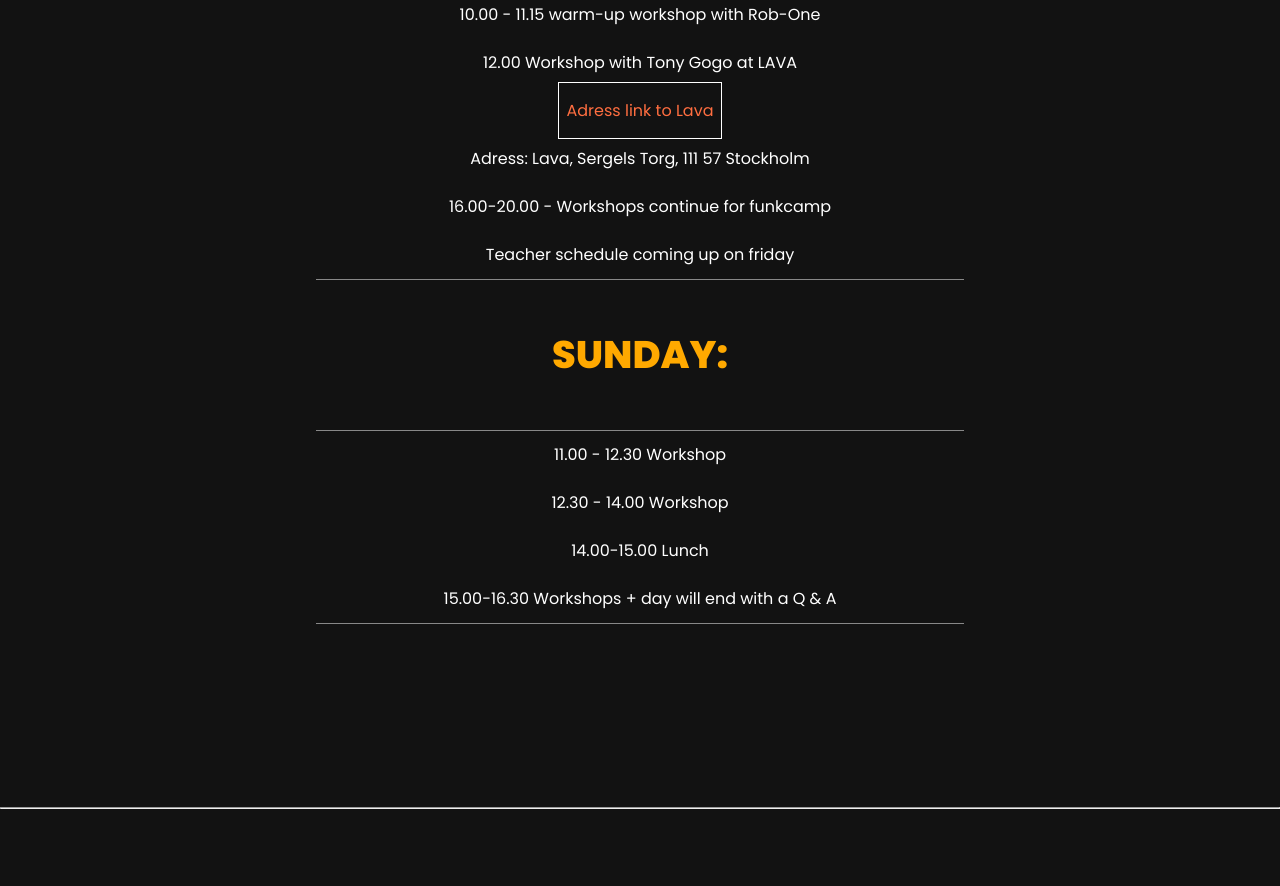
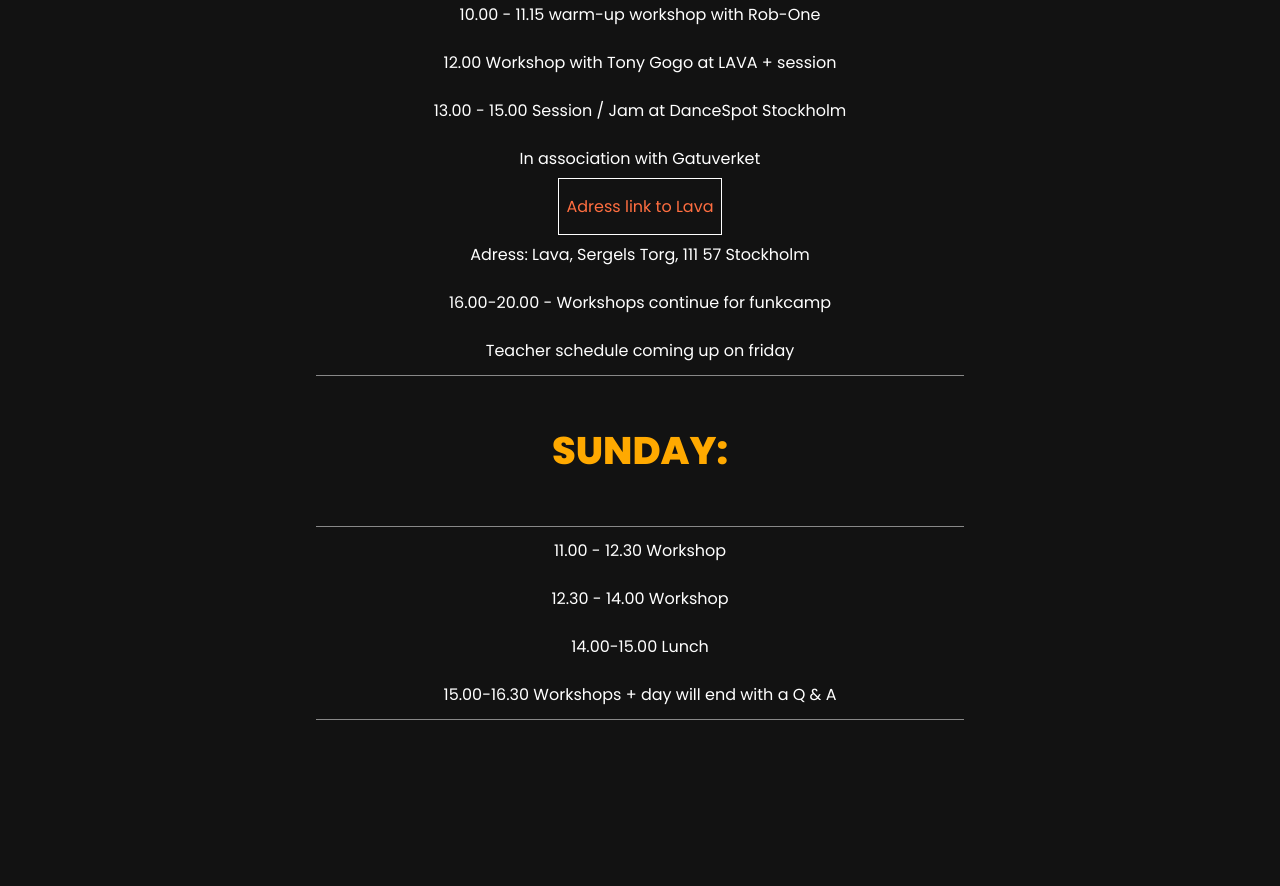
Before and after one commit to robonexx/funkcamp2024, a Next.js app: page / in a window 1280 px wide. Shown: the part 3940-4826 px from the top of the page. Before the commit the page ends 4772 px from the top, so only its background shows below. Built offline with nearby package versions, Linux system fonts and the light colour scheme.

Commit message:
fix le trix

```diff
--- a/src/components/bio/Bio.jsx
+++ b/src/components/bio/Bio.jsx
@@ -54,7 +54,9 @@ const Bio = () => {
       <ul>
         <li>- A little re-scedule</li>
         <li>10.00 - 11.15 warm-up workshop with Rob-One</li>
-        <li>12.00 Workshop with Tony Gogo at LAVA</li>
+        <li>12.00 Workshop with Tony Gogo at LAVA + session</li>
+        <li>13.00 - 15.00 Session / Jam at DanceSpot Stockholm</li>
+        <li>In association with Gatuverket</li>
         <li><Link rel="stylesheet" href="https://www.google.com/search?rlz=1C1BYYL_svSE957SE957&tbs=lf:1,lf_ui:4&tbm=lcl&sxsrf=AJOqlzXpH7fgBe5KQJ-g0ecPAdArq9VucA:1677588046862&q=lava+kulturhuset&rflfq=1&num=10&rldimm=9698059877802580866&ved=2ahUKEwil-_K8nrj9AhXXRfEDHTv0BsAQu9QIegQIGxAK#rlfi=hd:;si:6049330700982543529;mv:[[59.33311692937562,18.067333436924766],[59.33076380267133,18.06202266307528],null,[59.33194038639488,18.064678050000023],18]" target='_blank'>Adress link to Lava</Link></li>
         <li>Adress: Lava, Sergels Torg, 111 57 Stockholm</li>
         <li>16.00-20.00 - Workshops continue for funkcamp</li>
--- a/src/components/footer/Footer.module.scss
+++ b/src/components/footer/Footer.module.scss
@@ -1,9 +1,18 @@
 .footer {
+  padding: 0.5rem 0;
+    position: relative;
     width: 100%;
-    height: 6vh;
+    min-height: 8vh;
     display: flex;
+    flex-direction: column;
     align-items: center;
-    justify-content: space-between;
+    justify-content: center;
+
+    &>a {
+      padding: 0.5rem 2rem;
+      color: #ff6e40;
+      border: 1px solid #888;
+    }
 
     .border_bottom {
         position: absolute;
--- a/src/components/layout/layout.js
+++ b/src/components/layout/layout.js
@@ -1,4 +1,5 @@
 import Head from 'next/head';
+import Link from 'next/link';
 import { useState, useEffect, useCallback } from 'react'
 import { useRouter } from 'next/router';
 import ScrollToTop from '@/utils/scrollToTop/ScrollToTop';
@@ -61,7 +62,9 @@ export default function Layout({ children }) {
         <ScrollToTop>
           <main>{children}</main>
         </ScrollToTop>
-        <Footer />
+      <Footer>
+      Funkcamp 2023 In association with <Link href="https://www.gatuverket.com/">GATUVERKET</Link> and <Link href="https://fryshuset.se/verksamhet/danscenter">DANSCENTER</Link>
+        </Footer>
 
     </>
   );
```
